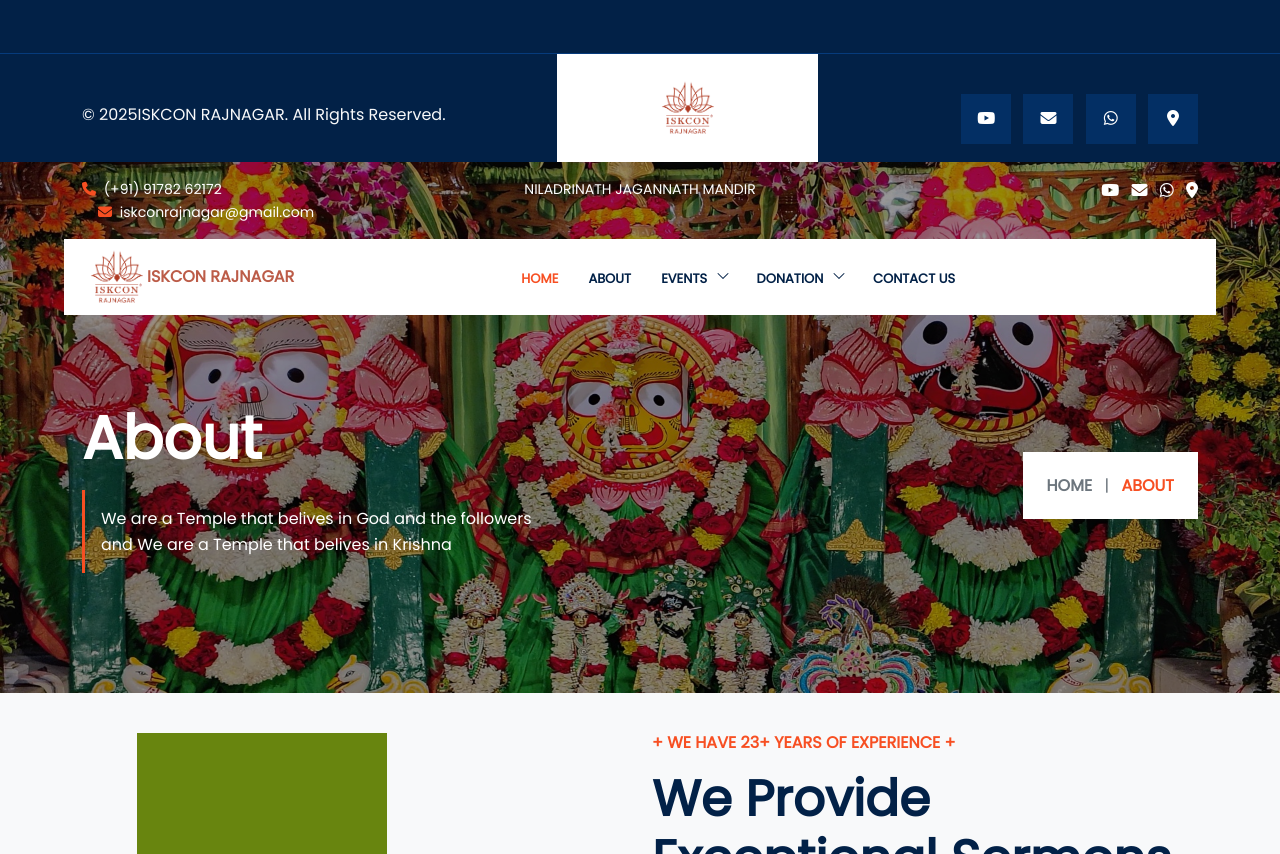
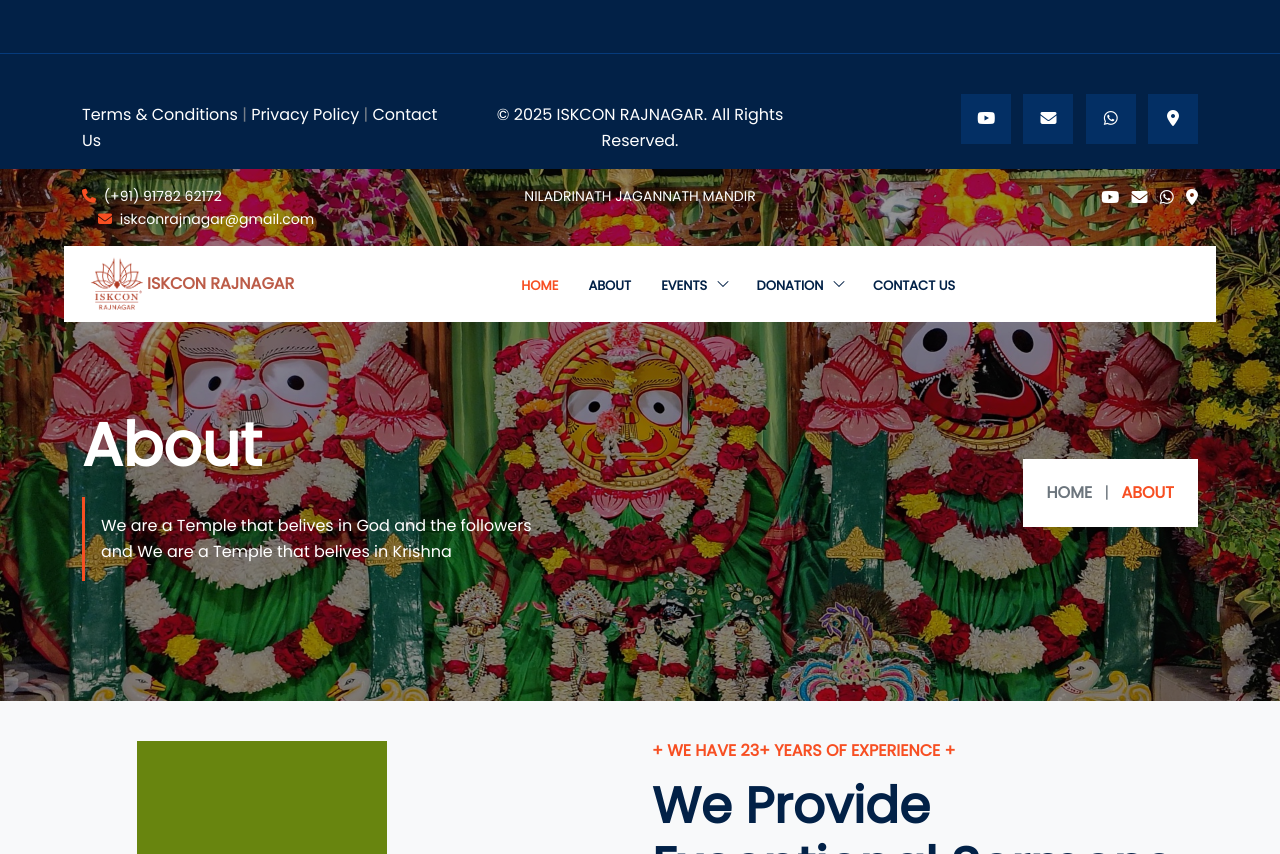
Before and after one commit to aryashreep/iskconrajnagar, a plain HTML site: page index.html in a window 1280 px wide. Shown: the part 6481-7335 px from the top of the page. Drawn offline with nearby package versions, Linux system fonts and the light colour scheme; files that its build step writes are made by us from their sources.

Commit message:
Footer link updated

```diff
--- a/index.html
+++ b/index.html
@@ -1784,31 +1784,33 @@
         <section id="footer_b" class="bg_blue">
           <div class="container-xl">
             <div class="footer_b1 row">
-              <div class="col-md-5">
+              <div class="col-md-4">
                 <div class="footer_b1l">
-                  <p class="mb-0 text-light">
-                    © <span id="currentYear"></span>ISKCON RAJNAGAR. All Rights
-                    Reserved.
-                    <script>
-                      document.getElementById("currentYear").textContent =
-                        new Date().getFullYear();
-                    </script>
+                  <p>
+                    <a class="text-white" href="/terms"
+                      >Terms &amp; Conditions
+                    </a>
+                    |<a class="text-white" href="/privacy-policy">
+                      Privacy Policy
+                    </a>
+                    |<a class="text-white" href="/contact.html"> Contact Us</a>
                   </p>
                 </div>
               </div>
-              <div class="col-md-3">
-                <div class="footer_b1m p-4 bg-white">
-                  <h3 class="mb-0">
-                    <a href="index.html"
-                      ><img src="img/logo.png" height="60" />
-                    </a>
-                  </h3>
+              <div class="col-md-4 text-center">
+                <div class="footer_b1m mt-5 text-white">
+                  © <span id="currentYear"></span>&nbsp;ISKCON RAJNAGAR. All
+                  Rights Reserved.
+                  <script>
+                    document.getElementById("currentYear").textContent =
+                      new Date().getFullYear();
+                  </script>
                 </div>
               </div>
               <div class="col-md-4">
                 <div class="footer_b1r text-end">
                   <div class="footer_b1r text-end">
-                    <ul class="mb-0">
+                    <ul>
                       <li class="d-inline-block">
                         <a
                           class="d-block text-center"
```
